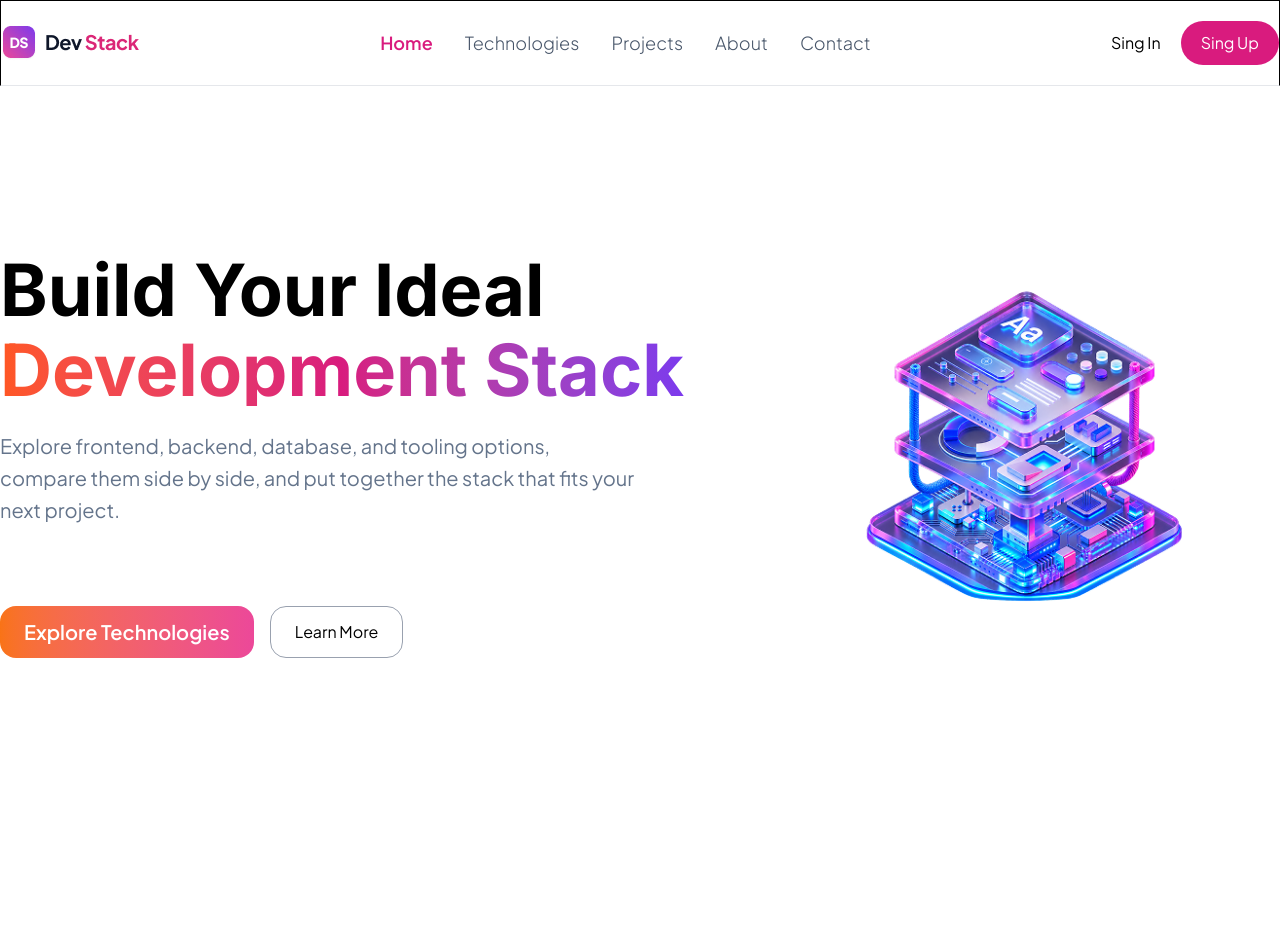
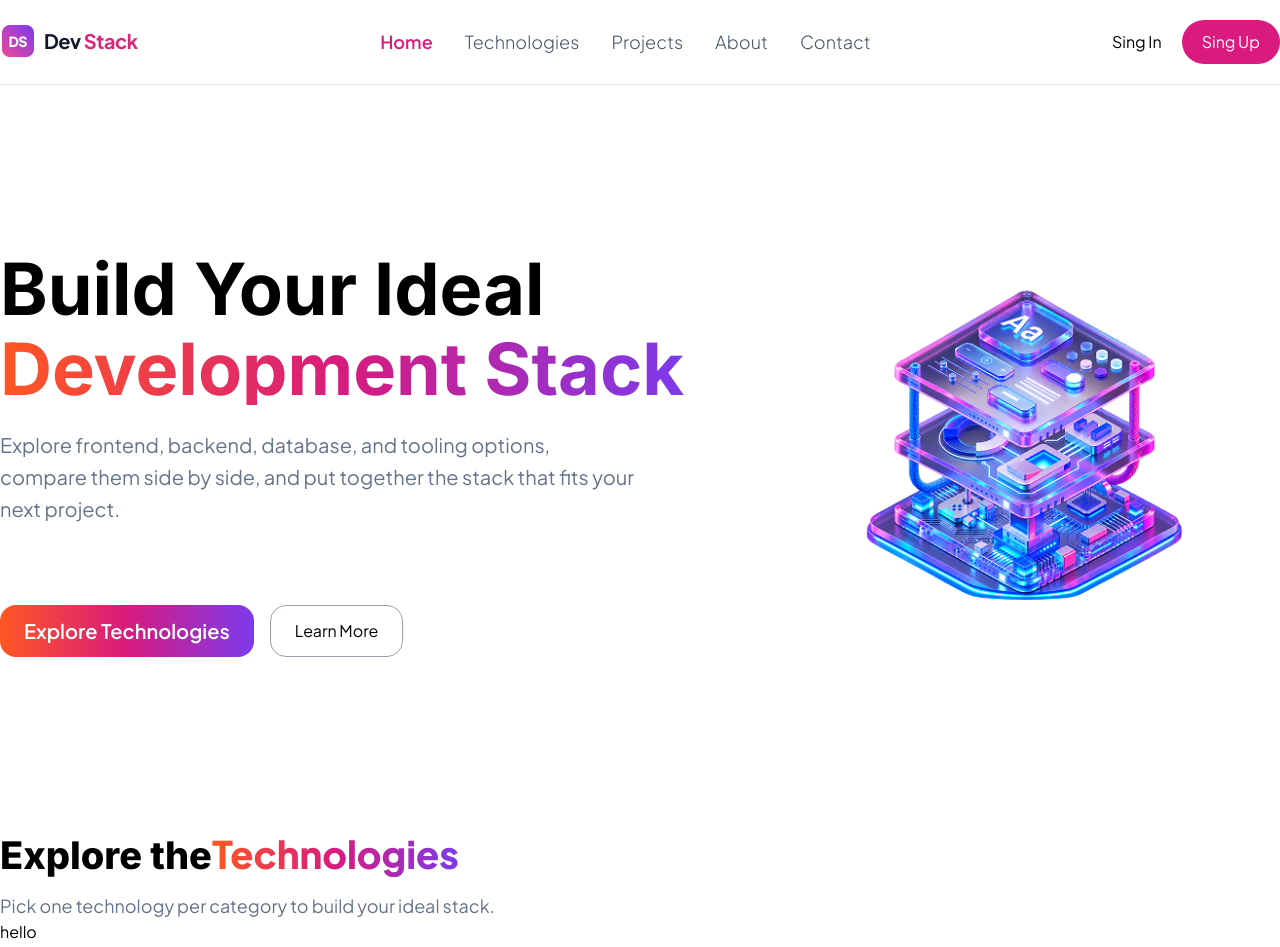
Before and after one commit to atikhasananik/a05-DevStack, a React (Vite) app: page / in a window 1280 px wide. Shown: the top 947 px of the page. Before the commit the page ends 806 px from the top, so only its background shows below. Built offline with nearby package versions, Linux system fonts and the light colour scheme.

Commit message:
feature/technologesData create and fetch the data from json file

```diff
--- /dev/null
+++ b/public/technologesData.json
@@ -0,0 +1,152 @@
+[
+  {
+    "id": "react",
+    "name": "React",
+    "category": "Frontend",
+    "description": "A declarative, component-based JavaScript library for building modern user interfaces.",
+    "icon": "https://icon.icepanel.io/Technology/svg/React.svg",
+    "rating": 4.9,
+    "difficulty": "Beginner-Friendly",
+    "badge": "Popular"
+  },
+  {
+    "id": "nextjs",
+    "name": "Next.js",
+    "category": "Frontend",
+    "description": "A React framework for building fast, full-stack web applications with server-side rendering and modern routing.",
+    "icon": "https://icon.icepanel.io/Technology/svg/Next.js.svg",
+    "rating": 4.8,
+    "difficulty": "Intermediate",
+    "badge": "Full-Stack"
+  },
+  {
+    "id": "nodejs",
+    "name": "Node.js",
+    "category": "Backend",
+    "description": "A JavaScript runtime that enables developers to build scalable and high-performance server-side applications.",
+    "icon": "https://icon.icepanel.io/Technology/svg/Node.js.svg",
+    "rating": 4.8,
+    "difficulty": "Intermediate",
+    "badge": "Fast"
+  },
+  {
+    "id": "express",
+    "name": "Express",
+    "category": "Backend",
+    "description": "A minimalist and flexible Node.js web framework for building APIs and server-side applications.",
+    "icon": "https://icon.icepanel.io/Technology/svg/Express.svg",
+    "rating": 4.7,
+    "difficulty": "Beginner-Friendly",
+    "badge": "Essential"
+  },
+  {
+    "id": "postgresql",
+    "name": "PostgreSQL",
+    "category": "Database",
+    "description": "A powerful, open-source object-relational database system with proven reliability and advanced SQL capabilities.",
+    "icon": "https://icon.icepanel.io/Technology/svg/PostgresSQL.svg",
+    "rating": 4.9,
+    "difficulty": "Intermediate",
+    "badge": "Top SQL"
+  },
+  {
+    "id": "mongodb",
+    "name": "MongoDB",
+    "category": "Database",
+    "description": "A document-oriented NoSQL database designed for flexible data models and scalable applications.",
+    "icon": "https://icon.icepanel.io/Technology/svg/MongoDB.svg",
+    "rating": 4.7,
+    "difficulty": "Beginner-Friendly",
+    "badge": "NoSQL"
+  },
+  {
+    "id": "typescript",
+    "name": "TypeScript",
+    "category": "Language",
+    "description": "A strongly typed programming language that builds on JavaScript to improve developer productivity and application reliability.",
+    "icon": "https://icon.icepanel.io/Technology/svg/TypeScript.svg",
+    "rating": 4.9,
+    "difficulty": "Intermediate",
+    "badge": "Popular"
+  },
+  {
+    "id": "python",
+    "name": "Python",
+    "category": "Language",
+    "description": "A versatile, high-level programming language widely used for web development, automation, data science, and AI.",
+    "icon": "https://icon.icepanel.io/Technology/svg/Python.svg",
+    "rating": 4.9,
+    "difficulty": "Beginner-Friendly",
+    "badge": "Essential"
+  },
+  {
+    "id": "tailwindcss",
+    "name": "Tailwind CSS",
+    "category": "Styling",
+    "description": "A utility-first CSS framework for rapidly building modern and responsive user interfaces.",
+    "icon": "https://icon.icepanel.io/Technology/svg/Tailwind-CSS.svg",
+    "rating": 4.8,
+    "difficulty": "Beginner-Friendly",
+    "badge": "Fast"
+  },
+  {
+    "id": "sass",
+    "name": "Sass",
+    "category": "Styling",
+    "description": "A CSS preprocessor that adds variables, nesting, mixins, and other features for maintainable stylesheets.",
+    "icon": "https://icon.icepanel.io/Technology/svg/Sass.svg",
+    "rating": 4.6,
+    "difficulty": "Beginner-Friendly",
+    "badge": "Styling"
+  },
+  {
+    "id": "docker",
+    "name": "Docker",
+    "category": "DevOps",
+    "description": "A platform for packaging applications and their dependencies into portable, isolated containers.",
+    "icon": "https://icon.icepanel.io/Technology/svg/Docker.svg",
+    "rating": 4.9,
+    "difficulty": "Intermediate",
+    "badge": "Containers"
+  },
+  {
+    "id": "kubernetes",
+    "name": "Kubernetes",
+    "category": "DevOps",
+    "description": "An open-source platform for automating deployment, scaling, and management of containerized applications.",
+    "icon": "https://icon.icepanel.io/Technology/svg/Kubernetes.svg",
+    "rating": 4.8,
+    "difficulty": "Advanced",
+    "badge": "Scalable"
+  },
+  {
+    "id": "git",
+    "name": "Git",
+    "category": "Tools",
+    "description": "A distributed version control system for tracking code changes and collaborating efficiently on software projects.",
+    "icon": "https://icon.icepanel.io/Technology/svg/Git.svg",
+    "rating": 4.9,
+    "difficulty": "Beginner-Friendly",
+    "badge": "Essential"
+  },
+  {
+    "id": "github",
+    "name": "GitHub",
+    "category": "Tools",
+    "description": "A developer platform for hosting Git repositories, collaborating on code, and automating software development workflows.",
+    "icon": "https://icon.icepanel.io/Technology/svg/GitHub.svg",
+    "rating": 4.9,
+    "difficulty": "Beginner-Friendly",
+    "badge": "Popular"
+  },
+  {
+    "id": "redis",
+    "name": "Redis",
+    "category": "Database",
+    "description": "An in-memory data store commonly used for caching, sessions, queues, and high-speed application data.",
+    "icon": "https://icon.icepanel.io/Technology/svg/Redis.svg",
+    "rating": 4.7,
+    "difficulty": "Intermediate",
+    "badge": "Caching"
+  }
+]
--- a/src/App.tsx
+++ b/src/App.tsx
@@ -1,11 +1,15 @@
+import { useState } from "react";
 import Hero from "./components/heroSection/Hero";
 import Nav from "./components/navber/Nav";
+import Technologes from "./components/technoloySection/Technologes";
 
 const App = () => {
+  const [linearGradient,setLinearGradient]=useState("linear-gradient(to right  ,#FF5722 ,#D81B7E ,#7C3AED)")
   return (
     <div>
       <Nav />
-      <Hero />
+      <Hero linearGradient={linearGradient} />
+      <Technologes linearGradient={linearGradient} />
     </div>
   );
 };
--- a/src/components/heroSection/Hero.tsx
+++ b/src/components/heroSection/Hero.tsx
@@ -1,7 +1,10 @@
-import heroImg from '../../assets/banner-stack.png'
+import heroImg from "../../assets/banner-stack.png";
 
+interface IHeroProps {
+  linearGradient: string;
+}
 
-const Hero = () => {
+const Hero = ({ linearGradient }: IHeroProps) => {
   return (
     <div>
       <div className="flex items-center justify-between container mx-auto h-[90vh] ">
@@ -14,8 +17,9 @@ const Hero = () => {
               Build Your Ideal
             </h1>
             <h1
-              className="text-7xl font-bold mb-6 bg-linear-to-r from-[#FF5722] via-[#D81B7E] to-[#7C3AED]
-             bg-clip-text text-transparent"
+              style={{ backgroundImage: linearGradient }}
+              className={`text-7xl font-bold  mb-6
+             bg-clip-text text-transparent`}
             >
               Development Stack
             </h1>
@@ -32,7 +36,10 @@ const Hero = () => {
             className=" flex gap-4
           "
           >
-            <button className="py-3 px-6 bg-linear-to-r from-[#F97316] to-[#EC4899] text-xl rounded-2xl text-white font-semibold ">
+            <button
+              style={{ backgroundImage: linearGradient }}
+              className="py-3 px-6 text-xl rounded-2xl text-white font-semibold "
+            >
               Explore Technologies
             </button>
             <button className="py-3 px-6 border border-gray-400 rounded-2xl">
@@ -41,8 +48,8 @@ const Hero = () => {
           </div>
         </div>
 
-        <div className='flex items-center h-full w-[40%]'>
-          <img  className='w-[120%] object-cover  ' src={heroImg} alt="" />
+        <div className="flex items-center h-full w-[40%]">
+          <img className="w-[120%] object-cover  " src={heroImg} alt="" />
         </div>
       </div>
     </div>
--- a/src/components/navber/Nav.tsx
+++ b/src/components/navber/Nav.tsx
@@ -3,7 +3,7 @@ import "../../index.css";
 
 const Nav = () => {
   return (
-    <div className="bg-[#ffffffde] py-5 w- sticky top-0 left-0 border-b-gray-200  border hover:shadow">
+    <div className="bg-[#ffffffde] py-5 w- sticky top-0 left-0 border-b-gray-200  border-b hover:shadow">
       <div className="flex justify-between items-center gap-15 container mx-auto ">
         <div className="">
           <img src={logo} alt="DevStack Logo here." className="w-full h-full" />
--- /dev/null
+++ b/src/components/technoloySection/SelectedTechCard.tsx
@@ -0,0 +1,11 @@
+import React from 'react';
+
+const SelectedTechCard = () => {
+    return (
+        <div>
+
+        </div>
+    );
+};
+
+export default SelectedTechCard;
--- /dev/null
+++ b/src/components/technoloySection/Technologes.tsx
@@ -0,0 +1,50 @@
+import { Suspense } from "react";
+import type { TechnologyData } from "../../type";
+import TechnologyCard from "./TechnologyCard";
+
+interface ITechnologesProps {
+  linearGradient: string;
+}
+
+const getTechnologesData = async (): Promise<TechnologyData[]> => {
+  const res = await fetch("/technologesData.json");
+  const data = await res.json();
+
+  return data;
+};
+
+const Technologes = ({ linearGradient }: ITechnologesProps) => {
+  return (
+    <div className="container mt-5 mx-auto">
+      <div>
+        <h1
+          style={{ color: "var(--heading-color)" }}
+          className="text-[38px] font-extrabold  "
+        >
+          Explore the
+          <span
+            style={{ backgroundImage: linearGradient }}
+            className="bg-clip-text text-transparent font-extrabold"
+          >
+            Technologies
+          </span>
+        </h1>
+        <p style={{ color: "var(--text-color)" }} className="text-lg mt-2">
+          Pick one technology per category to build your ideal stack.
+        </p>
+      </div>
+
+      <div>
+        <div>
+          <Suspense fallback={<p>loading...</p>}>
+            <TechnologyCard getTechnologesData={getTechnologesData()} />
+          </Suspense>
+        </div>
+
+        <div>card2</div>
+      </div>
+    </div>
+  );
+};
+
+export default Technologes;
--- /dev/null
+++ b/src/components/technoloySection/TechnologyCard.tsx
@@ -0,0 +1,18 @@
+import { use } from "react";
+import type { TechnologyData } from "../../type";
+
+export interface ITechnologyCardProps {
+  getTechnologesData: Promise<TechnologyData[]>;
+}
+
+const TechnologyCard = ({ getTechnologesData }: ITechnologyCardProps) => {
+    const technologesData = use(getTechnologesData)
+    console.log(technologesData)
+  return <>
+  <div>
+    hello
+  </div>
+  </>
+};
+
+export default TechnologyCard;
--- a/src/index.css
+++ b/src/index.css
@@ -14,4 +14,5 @@ h1,h2,h3{
   --hading-color:#0F172A;
   --common-btn-color:#0A0F1D;
   --text-color:#64748B;
+
 }
--- /dev/null
+++ b/src/type.ts
@@ -0,0 +1,10 @@
+export interface TechnologyData {
+  id: string;
+  name: string;
+  category: string;
+  description: string;
+  icon: string;
+  rating: 4.9;
+  difficulty: string;
+  badge: string;
+}
```
